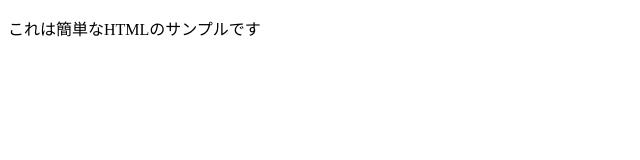
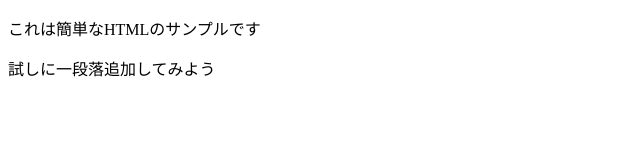
Before and after one commit to taira-masash/html-test, a plain HTML site: page index.html in a window 1280 px wide. Shown: the whole page, without its empty margins (0-640 px from the left). Drawn offline with Linux system fonts and the light colour scheme.

Commit message:
段落を追加

```diff
--- a/index.html
+++ b/index.html
@@ -7,5 +7,6 @@
 
   <body>
     <p>これは簡単なHTMLのサンプルです</p>
+    <p>試しに一段落追加してみよう</p>
   </body>
 </html>
```
